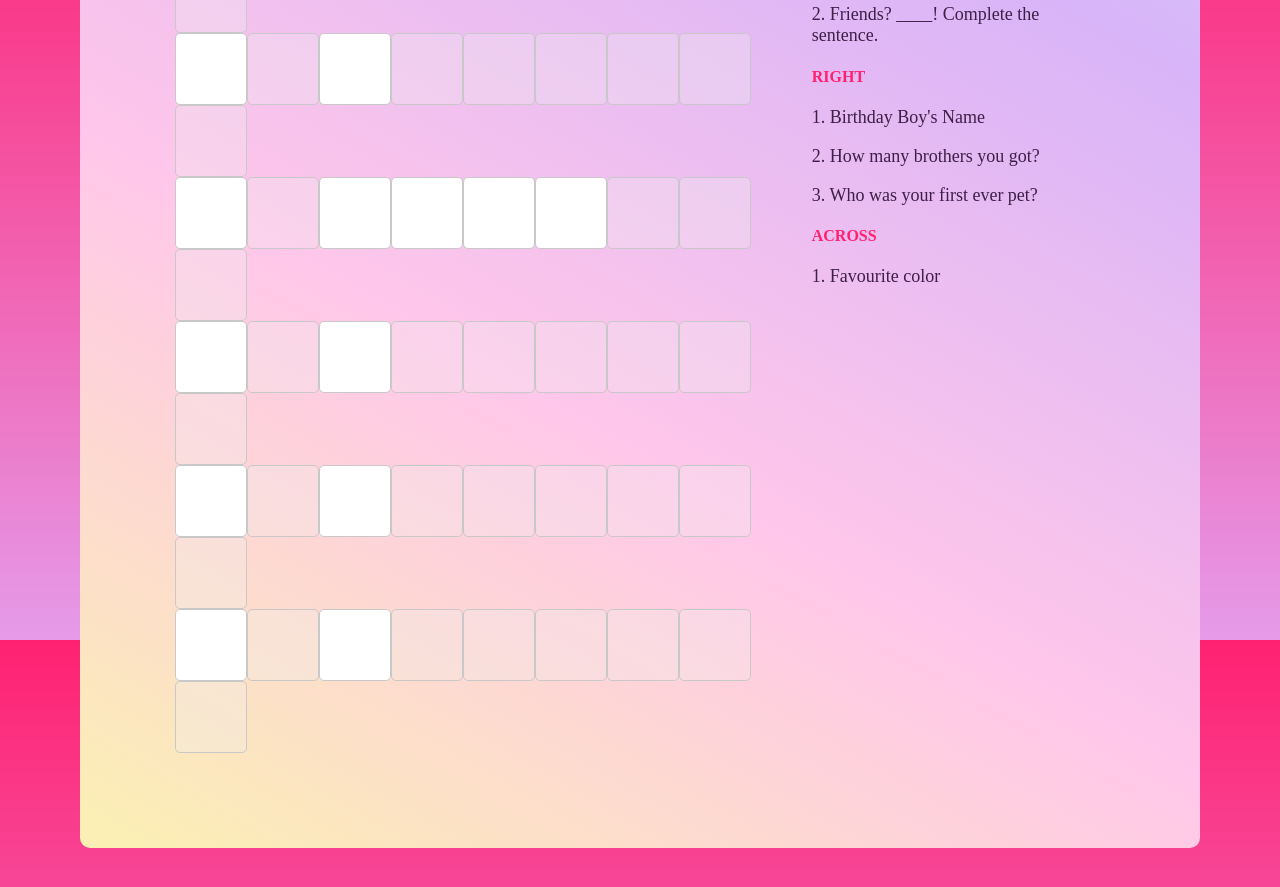
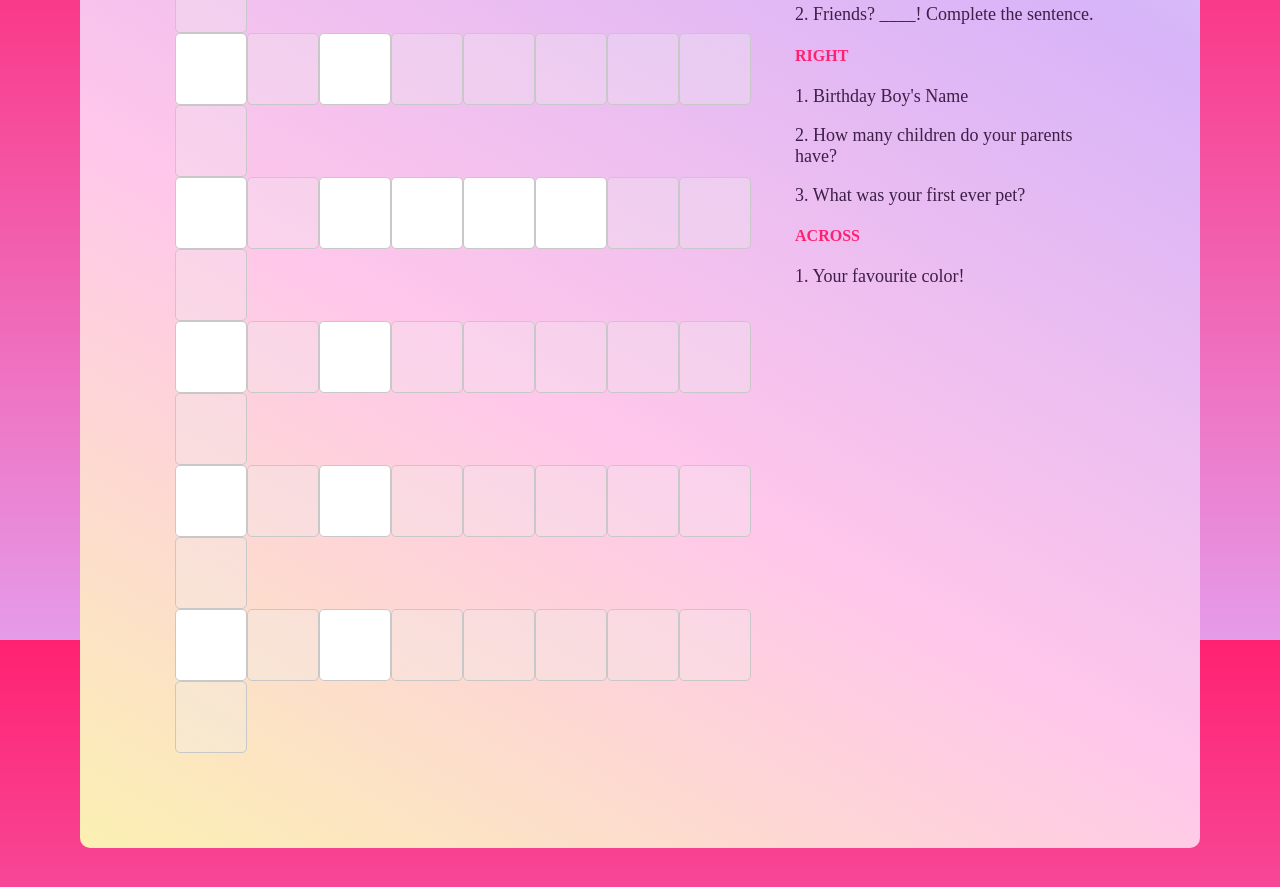
Before and after one commit to RuchiRanka/HappyBirthday, a React (Create React App) app: page /HappyBirthday/games in a window 1280 px wide. Shown: the part 960-1847 px from the top of the page. Built offline with nearby package versions, Linux system fonts and the light colour scheme; a web font is replaced by a local one.

Commit message:
text fixes - wprdplay

```diff
--- a/src/components/Wordplay.tsx
+++ b/src/components/Wordplay.tsx
@@ -153,10 +153,10 @@ export default function Wordplay() {
         <p>2. Friends? ____! Complete the sentence.</p>
         <h4>RIGHT</h4>
         <p>1. Birthday Boy's Name</p>
-        <p>2. How many brothers you got?</p>
-        <p>3. Who was your first ever pet?</p>
+        <p>2. How many children do your parents have?</p>
+        <p>3. What was your first ever pet?</p>
         <h4>ACROSS</h4>
-        <p>1. Favourite color</p>
+        <p>1. Your favourite color!</p>
       </div>
     </div>
   );
```
